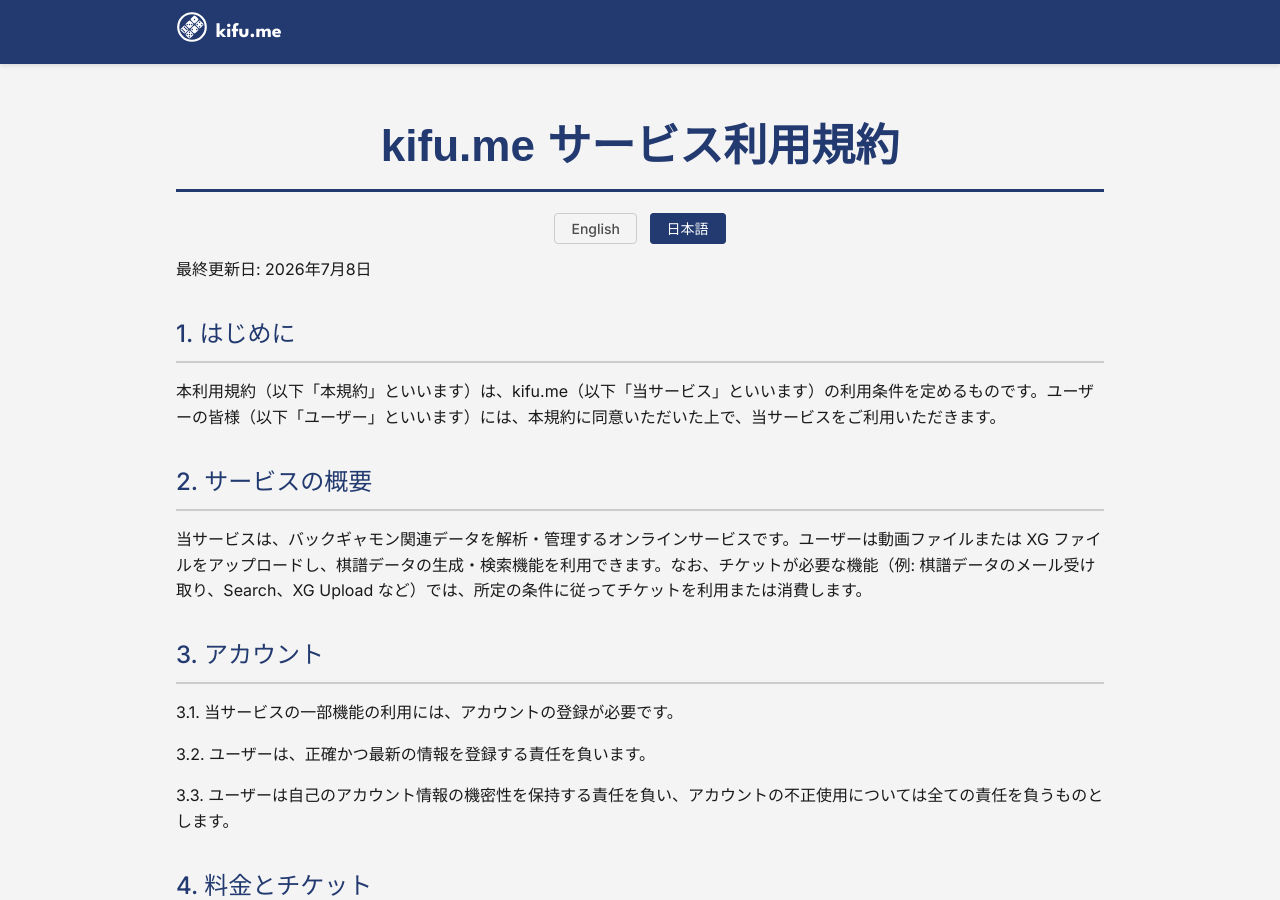
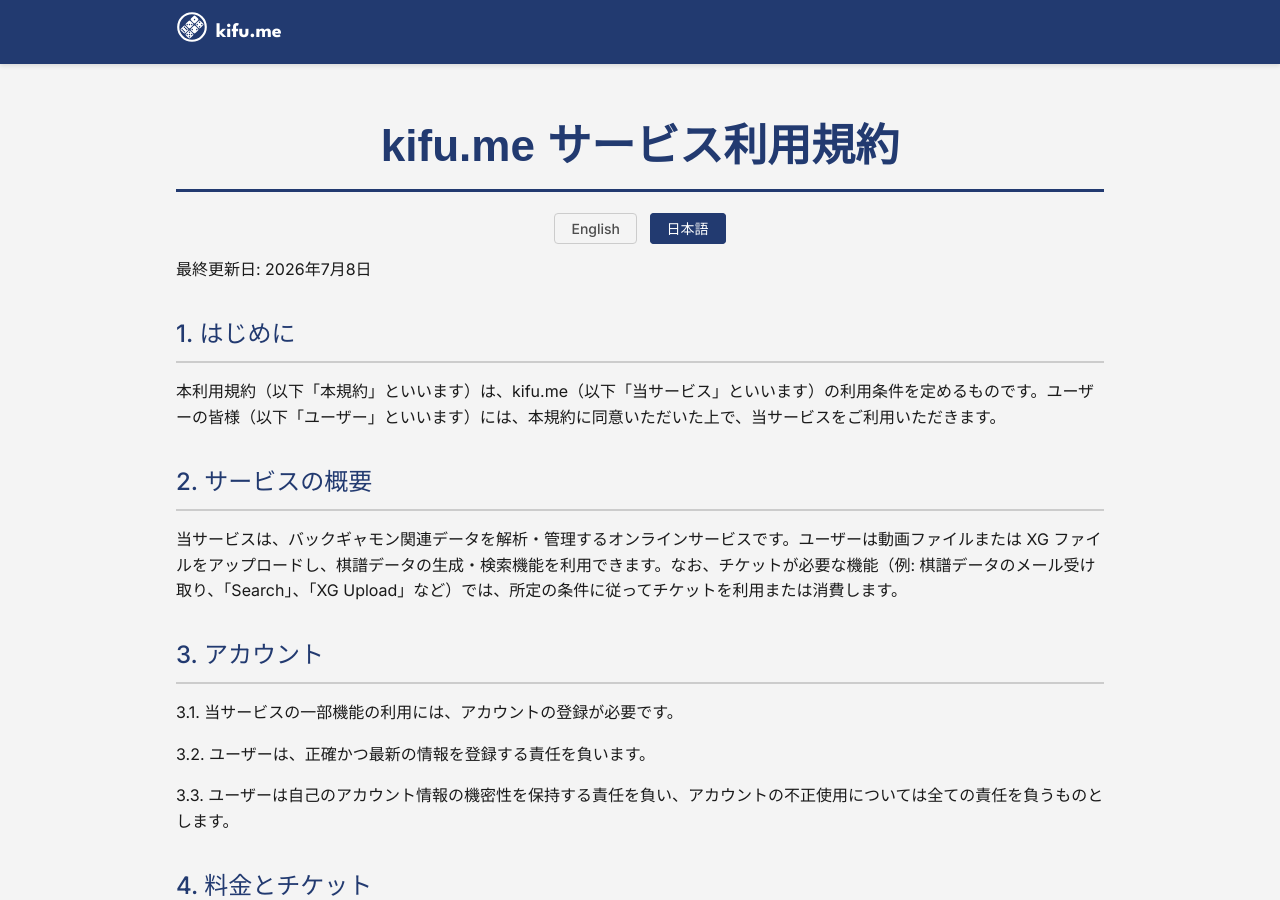
Before and after one commit to mkisono/kifume-support, a Jekyll site: the page built from TERMS_jp.md, in a window 1280 px wide and 900 px high. Built offline with Jekyll 4.4.1, drawn with Linux system fonts in a browser that asks for light colours.

Commit message:
Potential fix for pull request finding
Co-authored-by: Copilot Autofix powered by AI <175728472+Copilot@users.noreply.github.com>

```diff
--- a/TERMS_jp.md
+++ b/TERMS_jp.md
@@ -20,7 +20,7 @@ lang: ja
 
 ## 2. サービスの概要
 
-当サービスは、バックギャモン関連データを解析・管理するオンラインサービスです。ユーザーは動画ファイルまたは XG ファイルをアップロードし、棋譜データの生成・検索機能を利用できます。なお、チケットが必要な機能（例: 棋譜データのメール受け取り、Search、XG Upload など）では、所定の条件に従ってチケットを利用または消費します。
+当サービスは、バックギャモン関連データを解析・管理するオンラインサービスです。ユーザーは動画ファイルまたは XG ファイルをアップロードし、棋譜データの生成・検索機能を利用できます。なお、チケットが必要な機能（例: 棋譜データのメール受け取り、「Search」、「XG Upload」など）では、所定の条件に従ってチケットを利用または消費します。
 
 ## 3. アカウント
 
```
